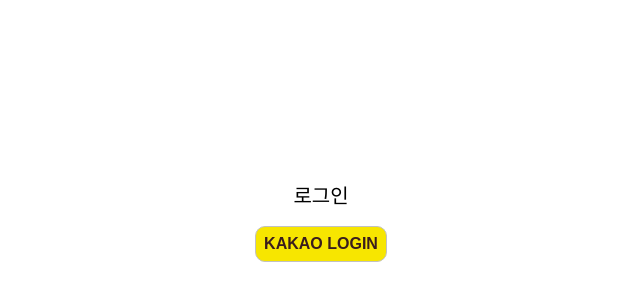
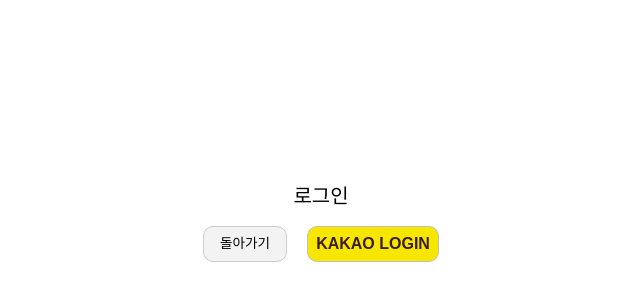
Before and after one commit to wogml3270/Chimsil_portfolio, a Next.js app: page /login in a window 1280 px wide. Shown: the part 176-476 px from the top of the page, without its empty margins (319-959 px from the left). Built offline with nearby package versions, Linux system fonts and the light colour scheme.

Commit message:
fix: notion api project build test

```diff
--- a/src/pages/login/Login.module.scss
+++ b/src/pages/login/Login.module.scss
@@ -24,6 +24,22 @@
     font-size: 1.25rem;
   }
 
+  .return {
+    border: 1px solid #ccc;
+    border-radius: 10px;
+    display: flex;
+    justify-content: center;
+    align-items: center;
+    background: #f3f3f3;
+    color: #000;
+    font-size: 0.85rem;
+    padding: 0.5rem 1rem;
+
+    &:hover {
+      background: #e3e3e3;
+    }
+  }
+
   .loginBtn {
     display: inline-block;
     padding: 0.5rem 1rem;
--- a/src/pages/login/index.tsx
+++ b/src/pages/login/index.tsx
@@ -1,6 +1,7 @@
 'use client';
 
 import { useEffect } from 'react';
+import Link from 'next/link';
 
 import styles from './Login.module.scss';
 import KakaoLogin from '@/components/Sign/KakaoLogin';
@@ -21,6 +22,9 @@
       <div className={styles.loginBox}>
         <h1 className={styles.title}>로그인</h1>
         <div>
+          <Link href='/' className={styles.return}>
+            돌아가기
+          </Link>
           <KakaoLogin />
         </div>
       </div>
```
